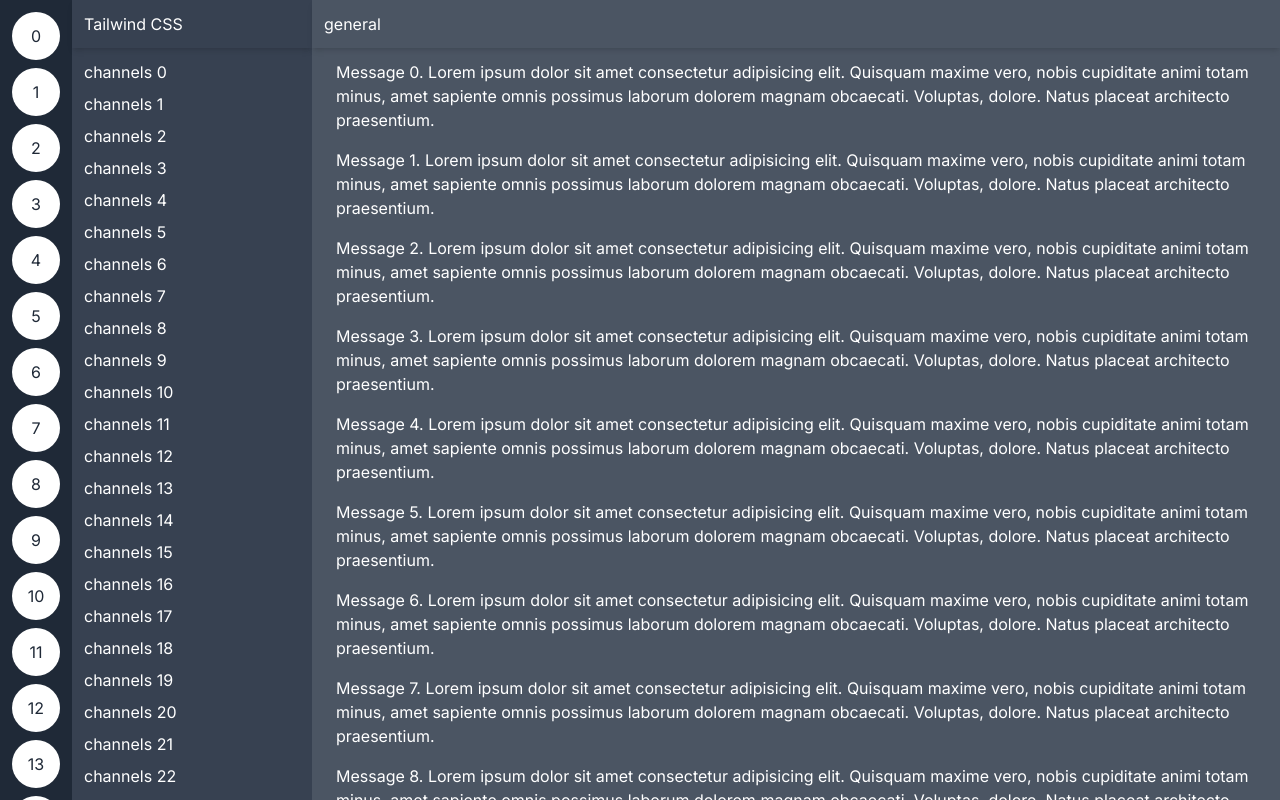
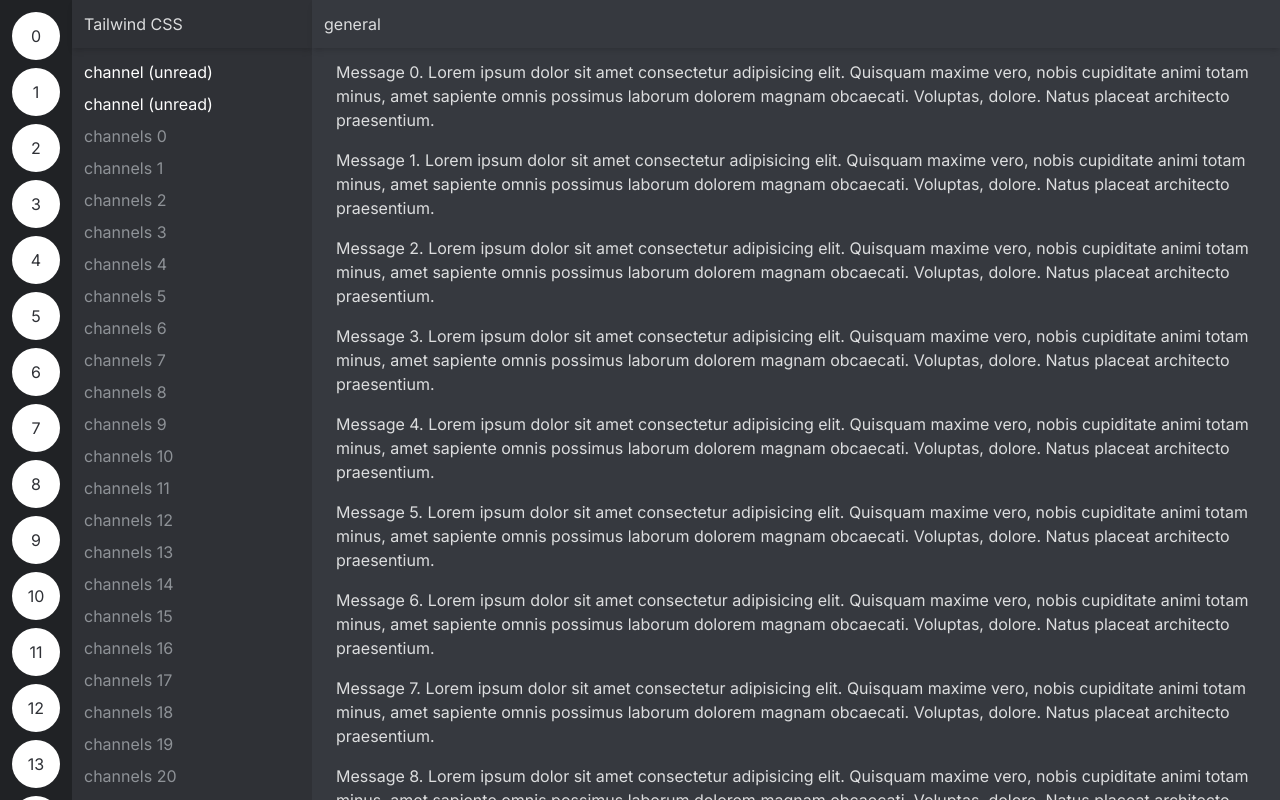
Before and after one commit to midcenturydude7/nextjs-radix-ui-tailwind-mastery, a Next.js app: page / in a window 1280 px wide. Built offline with nearby package versions, Linux system fonts and the light colour scheme.

Commit message:
Customized colors - gray scale options

```diff
--- a/app/page.tsx
+++ b/app/page.tsx
@@ -1,7 +1,7 @@
 export default function Home() {
   return (
-    <div className="flex h-screen text-white">
-      <div className="space-y-2 overflow-y-scroll bg-gray-800 p-3 no-scrollbar">
+    <div className="flex h-screen text-gray-100">
+      <div className="space-y-2 overflow-y-scroll bg-gray-900 p-3 no-scrollbar">
         {[...Array(40)].map((_, i) => (
           <div
             className="flex h-12 w-12 items-center justify-center rounded-full bg-white text-gray-800"
@@ -14,17 +14,19 @@ export default function Home() {
           TW
         </div>
       </div>
-      <div className="flex w-60 flex-col bg-gray-700">
+      <div className="flex w-60 flex-col bg-gray-800">
         <div className="flex h-12 items-center px-3 shadow-md">
           Tailwind CSS
         </div>
-        <div className="flex-1 space-y-2 overflow-y-scroll p-3 no-scrollbar">
+        <div className="flex-1 space-y-2 overflow-y-scroll p-3 text-gray-300 no-scrollbar">
+          <p className="text-white">channel (unread)</p>
+          <p className="text-white">channel (unread)</p>
           {[...Array(40)].map((_, i) => (
             <p key={i}>channels {i}</p>
           ))}
         </div>
       </div>
-      <div className="flex flex-1 flex-col bg-gray-600">
+      <div className="flex flex-1 flex-col bg-gray-700">
         <div className="flex h-12 items-center px-3 shadow-md">general</div>
         <div className="flex-1 space-y-4 overflow-y-scroll p-3 no-scrollbar">
           {[...Array(40)].map((_, i) => (
--- a/tailwind.config.ts
+++ b/tailwind.config.ts
@@ -12,6 +12,20 @@ const config: Config = {
         "gradient-radial": "radial-gradient(var(--tw-gradient-stops))",
         "gradient-conic":
           "conic-gradient(from 180deg at 50% 50%, var(--tw-gradient-stops))",
+      },
+      colors: {
+        gray: {
+          50: "#ECEDEE",
+          100: "#DCDDDE",
+          200: "#B9BBBE",
+          300: "#8E9297",
+          400: "#727670",
+          500: "#5C6067",
+          600: "#464950",
+          700: "#36393F",
+          800: "#2F3136",
+          900: "#202225",
+        },
       },
     },
   },
```
